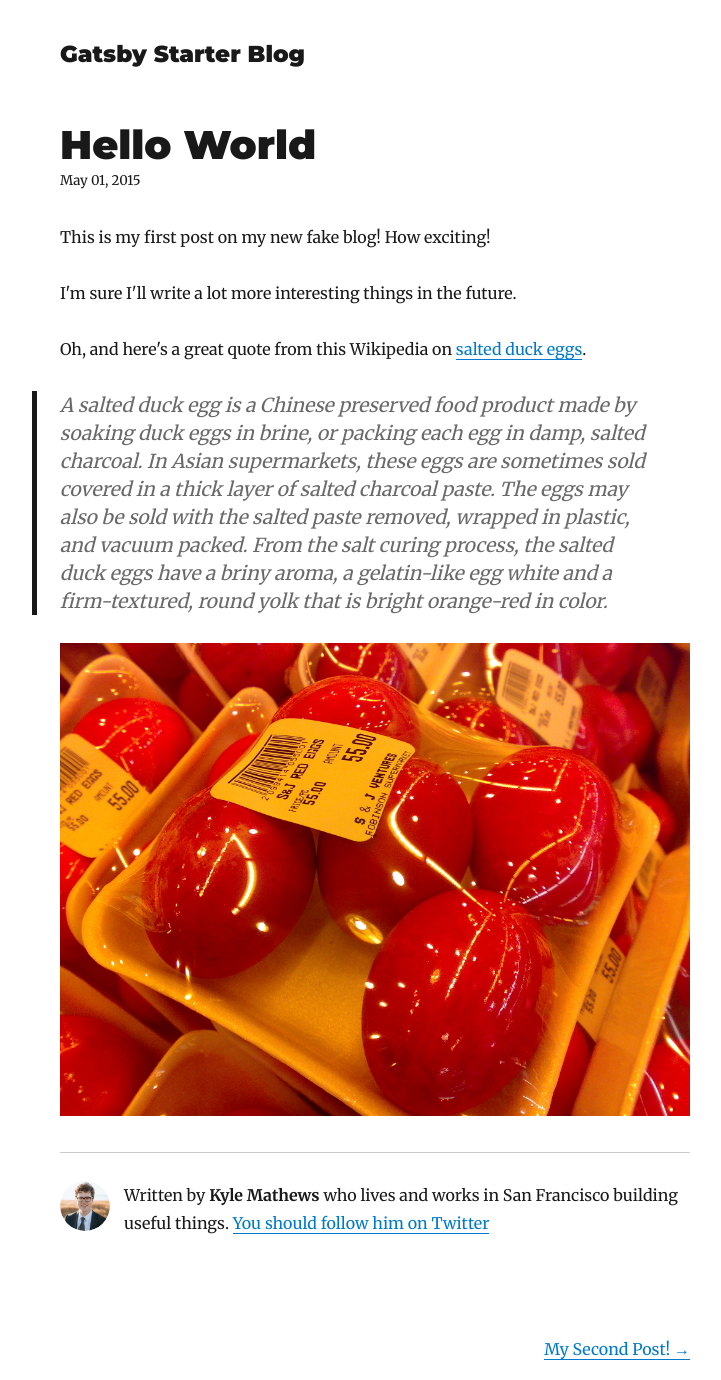
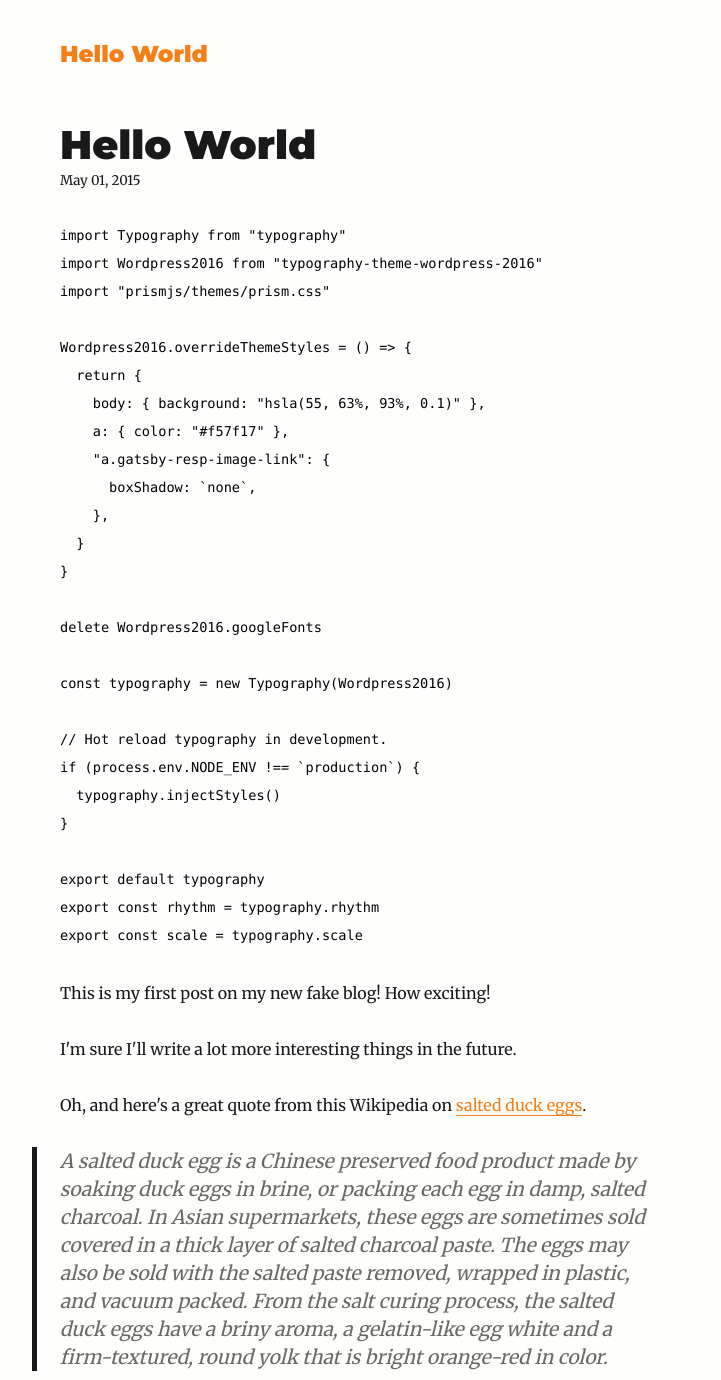
Before and after one commit to zhongxia245/zhongxia245.github.io, a Gatsby site: page /hello-world/ in a window 1280 px wide. Shown: the top 1380 px of the page, without its empty margins (265-986 px from the left). Built offline with nearby package versions, Linux system fonts and the light colour scheme; Gatsby itself is replaced by a stand-in of ours; some packages are replaced by stand-ins of ours; code samples lack their colours.

Commit message:
初始化 gatsby 项目

````diff
--- a/content/blog/hello-world/index.md
+++ b/content/blog/hello-world/index.md
@@ -2,6 +2,36 @@
 title: Hello World
 date: "2015-05-01T22:12:03.284Z"
 ---
+
+```js
+import Typography from "typography"
+import Wordpress2016 from "typography-theme-wordpress-2016"
+import "prismjs/themes/prism.css"
+
+Wordpress2016.overrideThemeStyles = () => {
+  return {
+    body: { background: "hsla(55, 63%, 93%, 0.1)" },
+    a: { color: "#f57f17" },
+    "a.gatsby-resp-image-link": {
+      boxShadow: `none`,
+    },
+  }
+}
+
+delete Wordpress2016.googleFonts
+
+const typography = new Typography(Wordpress2016)
+
+// Hot reload typography in development.
+if (process.env.NODE_ENV !== `production`) {
+  typography.injectStyles()
+}
+
+export default typography
+export const rhythm = typography.rhythm
+export const scale = typography.scale
+
+```
 
 This is my first post on my new fake blog! How exciting!
 
--- a/gatsby-config.js
+++ b/gatsby-config.js
@@ -1,9 +1,9 @@
 module.exports = {
   siteMetadata: {
-    title: `Gatsby Starter Blog`,
-    author: `Kyle Mathews`,
-    description: `A starter blog demonstrating what Gatsby can do.`,
-    siteUrl: `https://gatsby-starter-blog-demo.netlify.com/`,
+    title: `Hello World`,
+    author: `zhongxia`,
+    description: `Stay Hungry, Stay Foolish.`,
+    siteUrl: `https://zhongxia245.github.io/`,
     social: {
       twitter: `kylemathews`,
     },
@@ -57,13 +57,13 @@
     {
       resolve: `gatsby-plugin-manifest`,
       options: {
-        name: `Gatsby Starter Blog`,
-        short_name: `GatsbyJS`,
+        name: `Hello World`,
+        short_name: `World`,
         start_url: `/`,
         background_color: `#ffffff`,
         theme_color: `#663399`,
         display: `minimal-ui`,
-        icon: `content/assets/gatsby-icon.png`,
+        icon: `content/assets/favicon.png`,
       },
     },
     `gatsby-plugin-offline`,
--- a/package.json
+++ b/package.json
@@ -36,6 +36,7 @@
     "typography-theme-wordpress-2016": "^0.16.19"
   },
   "devDependencies": {
+    "gh-pages": "^2.0.1",
     "prettier": "^1.17.0"
   },
   "homepage": "https://github.com/gatsbyjs/gatsby-starter-blog#readme",
@@ -54,6 +55,7 @@
     "format": "prettier --write src/**/*.{js,jsx}",
     "start": "npm run develop",
     "serve": "gatsby serve",
+    "deploy": "gatsby build --prefix-paths && gh-pages -d public",
     "test": "echo \"Write tests! -> https://gatsby.dev/unit-testing\""
   }
 }
--- a/src/components/bio.js
+++ b/src/components/bio.js
@@ -16,7 +16,7 @@
     <StaticQuery
       query={bioQuery}
       render={data => {
-        const { author, social } = data.site.siteMetadata
+        const { author } = data.site.siteMetadata
         return (
           <div
             style={{
@@ -38,12 +38,9 @@
               }}
             />
             <p>
-              Written by <strong>{author}</strong> who lives and works in San
-              Francisco building useful things.
-              {` `}
-              <a href={`https://twitter.com/${social.twitter}`}>
-                You should follow him on Twitter
-              </a>
+              年轻可能就是对世界保持好奇心。
+              <br />
+              Stay Hungry, Stay Foolish.
             </p>
           </div>
         )
@@ -54,7 +51,7 @@
 
 const bioQuery = graphql`
   query BioQuery {
-    avatar: file(absolutePath: { regex: "/profile-pic.jpg/" }) {
+    avatar: file(absolutePath: { regex: "/avatar.png/" }) {
       childImageSharp {
         fixed(width: 50, height: 50) {
           ...GatsbyImageSharpFixed
--- a/src/components/layout.js
+++ b/src/components/layout.js
@@ -1,7 +1,7 @@
 import React from "react"
 import { Link } from "gatsby"
 
-import { rhythm, scale } from "../utils/typography"
+import { rhythm } from "../utils/typography"
 
 class Layout extends React.Component {
   render() {
@@ -13,7 +13,6 @@
       header = (
         <h1
           style={{
-            ...scale(1.5),
             marginBottom: rhythm(1.5),
             marginTop: 0,
           }}
@@ -42,7 +41,6 @@
             style={{
               boxShadow: `none`,
               textDecoration: `none`,
-              color: `inherit`,
             }}
             to={`/`}
           >
--- a/src/utils/typography.js
+++ b/src/utils/typography.js
@@ -1,8 +1,11 @@
 import Typography from "typography"
 import Wordpress2016 from "typography-theme-wordpress-2016"
+import "prismjs/themes/prism.css"
 
 Wordpress2016.overrideThemeStyles = () => {
   return {
+    body: { background: "hsla(55, 63%, 93%, 0.1)" },
+    a: { color: "#f57f17" },
     "a.gatsby-resp-image-link": {
       boxShadow: `none`,
     },
````
Also changed, not shown: content/assets/avatar.png (added), content/assets/favicon.png (added), content/assets/gatsby-icon.png (deleted), content/assets/profile-pic.jpg (deleted), 1 other file.
